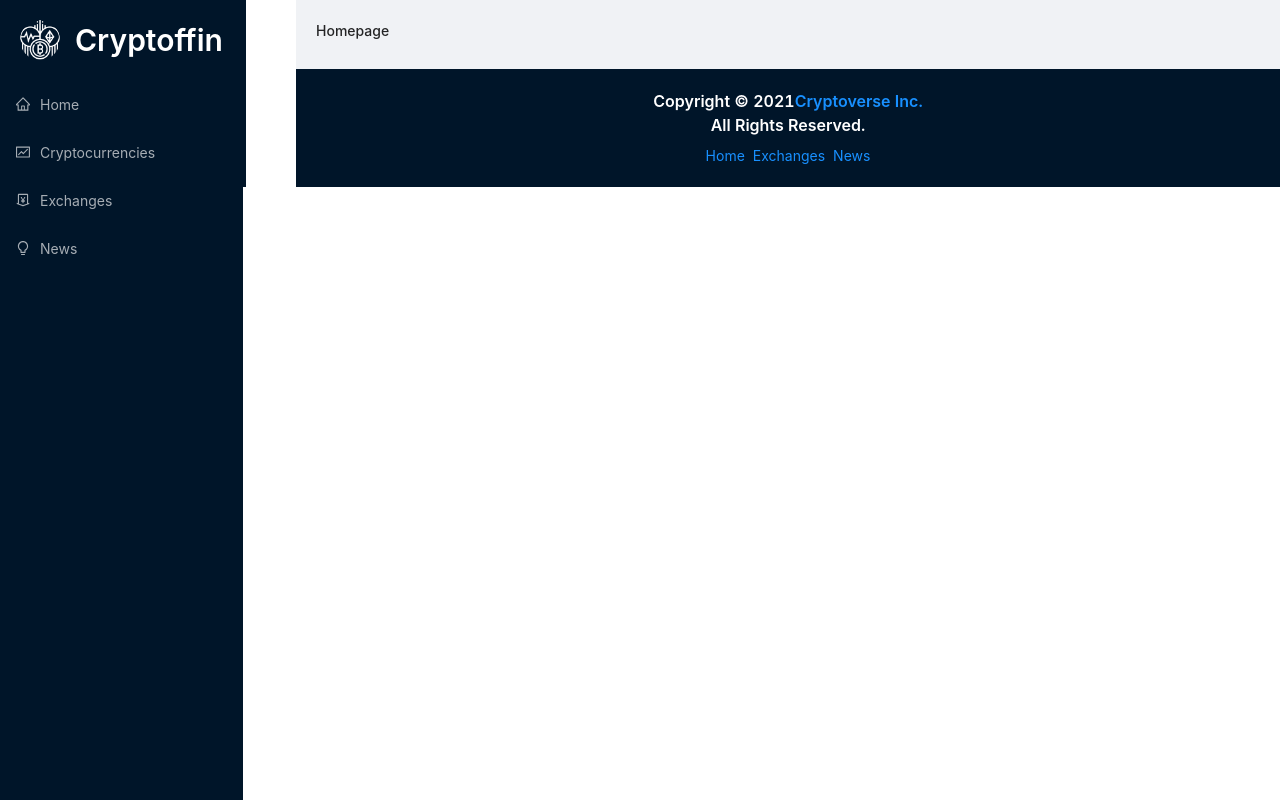
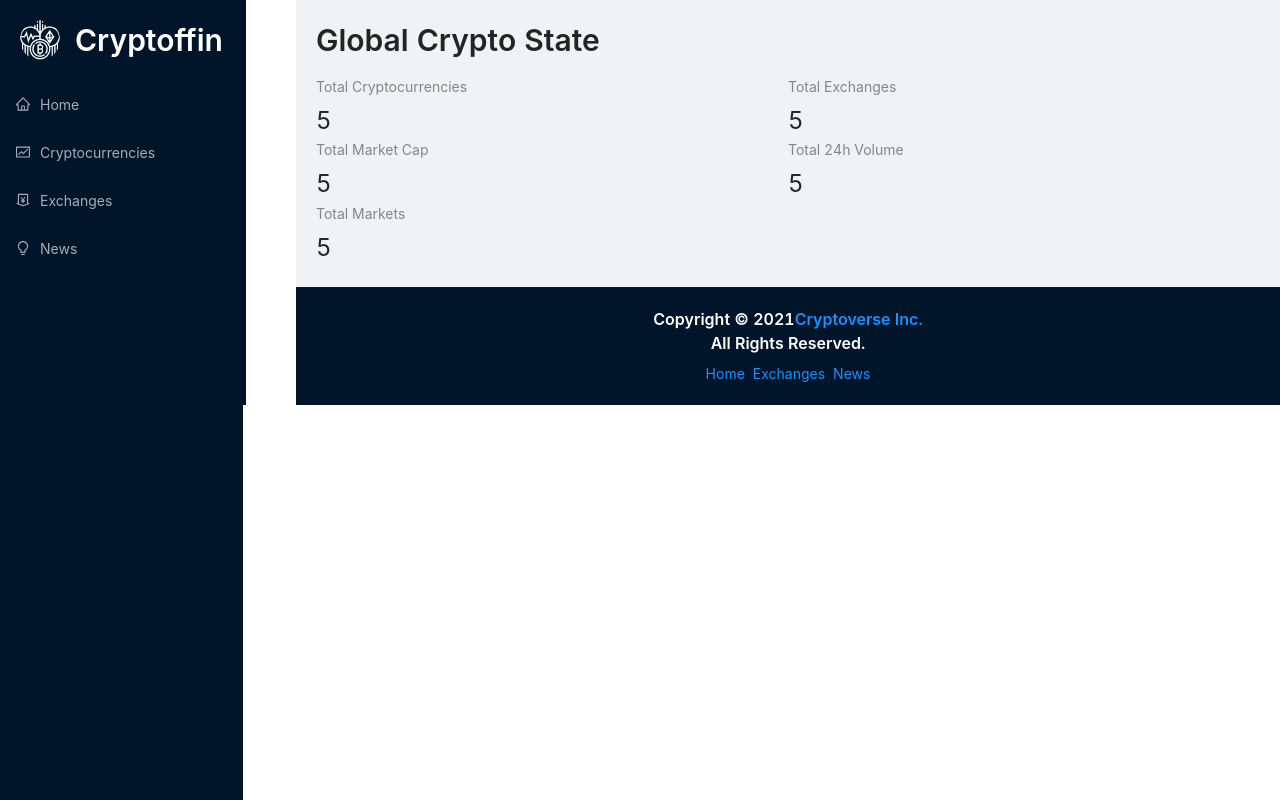
Before and after one commit to EhsanSaraee/cryptoffin, a React (Create React App) app: page / in a window 1280 px wide. Built offline with nearby package versions, Linux system fonts and the light colour scheme.

Commit message:
adding homepage

```diff
--- a/src/pages/homepage/Homepage.jsx
+++ b/src/pages/homepage/Homepage.jsx
@@ -1,7 +1,28 @@
+import { Col, Row, Statistic, Typography } from 'antd';
+
 const Homepage = () => {
    return (
       <>
-         <h1>Homepage</h1>
+         <Typography.Title level={2} className="heading">
+            Global Crypto State
+         </Typography.Title>
+         <Row>
+            <Col span={12}>
+               <Statistic title="Total Cryptocurrencies" value="5" />
+            </Col>
+            <Col span={12}>
+               <Statistic title="Total Exchanges" value="5" />
+            </Col>
+            <Col span={12}>
+               <Statistic title="Total Market Cap" value="5" />
+            </Col>
+            <Col span={12}>
+               <Statistic title="Total 24h Volume" value="5" />
+            </Col>
+            <Col span={12}>
+               <Statistic title="Total Markets" value="5" />
+            </Col>
+         </Row>
       </>
    );
 };
```
